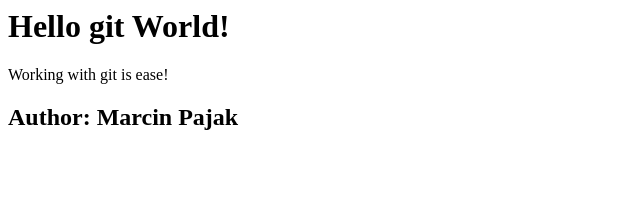
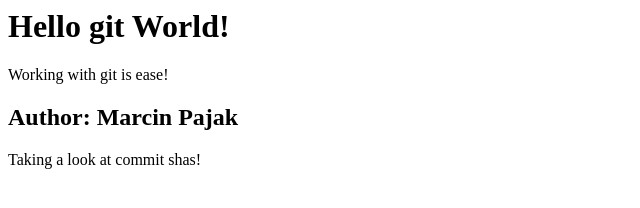
Before and after one commit to Tychus21/GitGitHubMasterclass, a plain HTML site: page index.html in a window 1280 px wide. Shown: the whole page, without its empty margins (0-640 px from the left). Drawn offline with Linux system fonts and the light colour scheme.

Commit message:
Add a new p

```diff
--- a/index.html
+++ b/index.html
@@ -5,3 +5,7 @@
 </div>
 
 <h2>Author: Marcin Pajak</h2>
+
+<div>
+	<p>Taking a look at commit shas!</p>
+</div>
```
